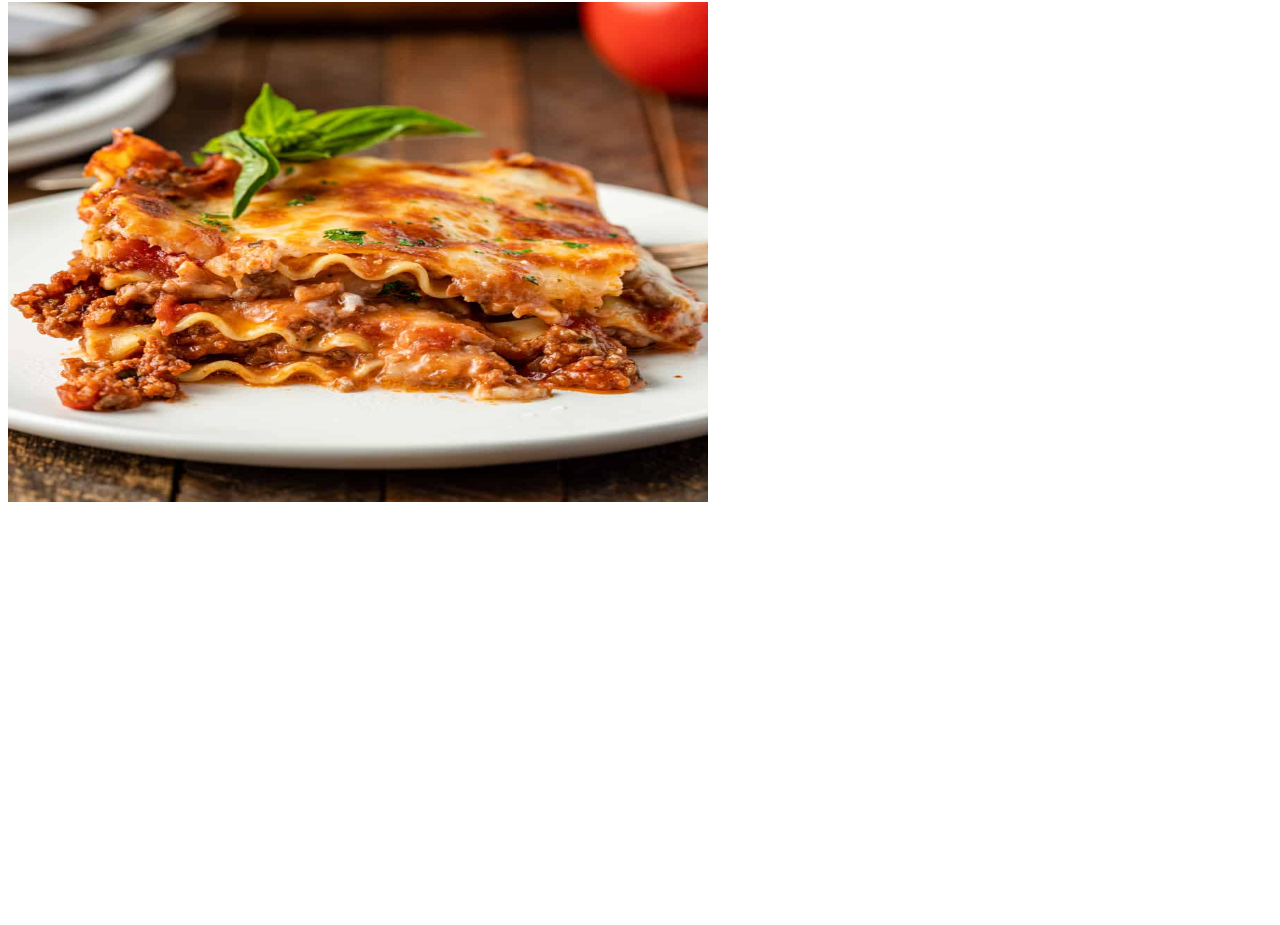
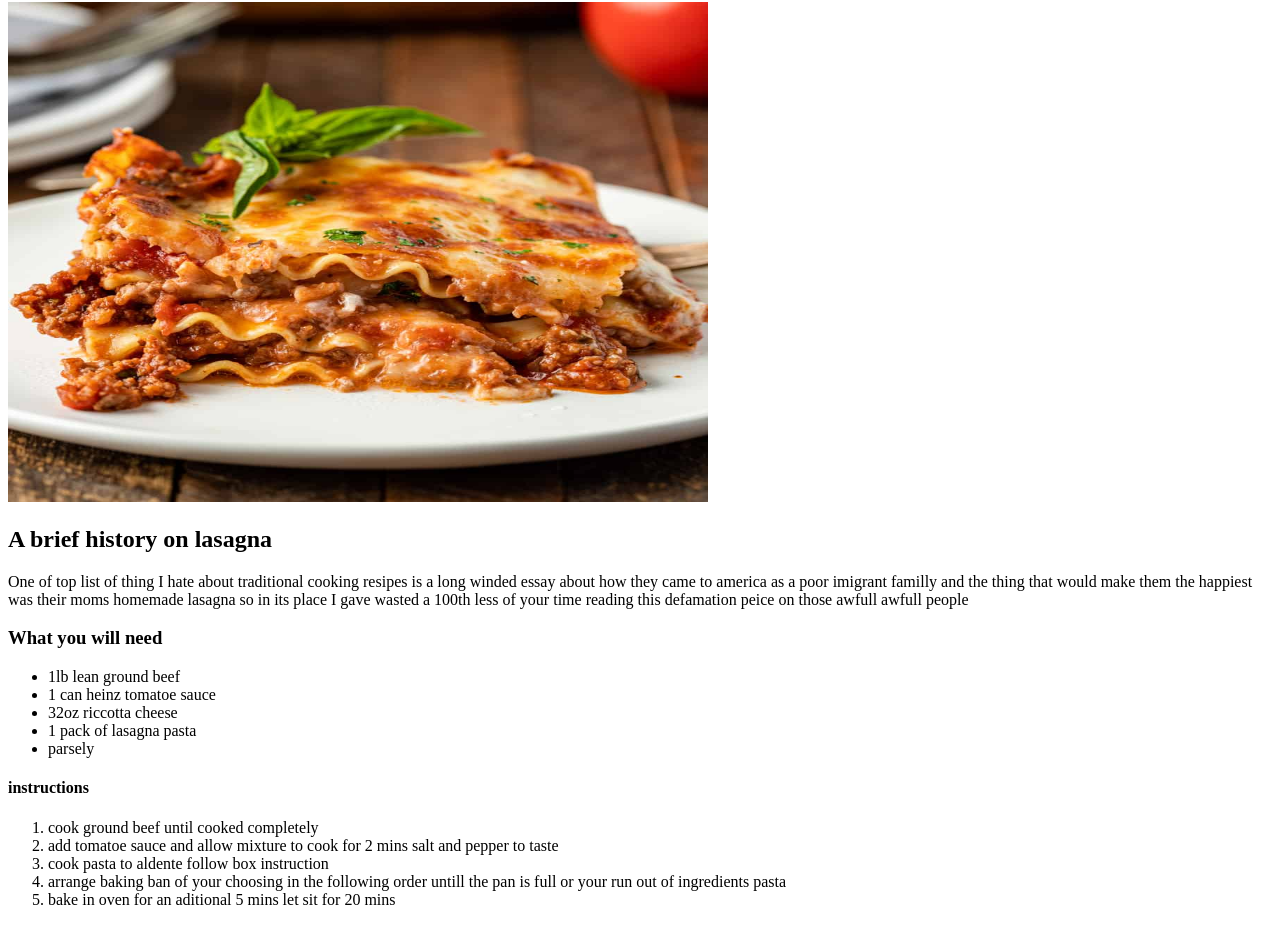
Before and after one commit to kenneth3222/odin-recipes, a plain HTML site: page Recipes/lasagna.html in a window 1280 px wide. Shown: the part 78-1003 px from the top of the page. Before the commit the page ends 800 px from the top, so only its background shows below. Drawn offline with Linux system fonts and the light colour scheme.

Commit message:
finished the lasgana page added cooking instruction and ingredients list.

```diff
--- a/Recipes/lasagna.html
+++ b/Recipes/lasagna.html
@@ -11,6 +11,25 @@
         <img src="../images/lasagna.jpg"
         width="700"
         height="500"/>
-
+    <h2>A brief history on lasagna</h2>
+        <p>One of top list of thing I hate about traditional cooking resipes is a long winded essay about how they came to america as a poor imigrant familly and the thing that would make them the happiest was their moms homemade lasagna so in its place I gave wasted a 100th less of your time reading this defamation peice on those awfull awfull people</p>
+    <h3>What you will need</h3>
+        <p>
+            <ul>
+                <li>1lb lean ground beef</li>
+                <li>1 can heinz tomatoe sauce</li>
+                <li>32oz riccotta cheese</li>
+                <li>1 pack of lasagna pasta</li>
+                <li>parsely</li>
+            </ul>
+        </p>
+    <h4>instructions</h4>
+        <ol>
+            <li>cook ground beef until cooked completely</li>
+            <li>add tomatoe sauce and allow mixture to cook for 2 mins salt and pepper to taste</li>
+            <li>cook pasta to aldente follow box instruction</li>
+            <li>arrange baking ban of your choosing in the following order untill the pan is full or your run out of ingredients pasta </li>
+            <li>bake in oven for an aditional 5 mins let sit for 20 mins</li>
+        </ol>
 </body>
 </html>
```
Also changed, not shown: Recipes/alfredo.html (+3 -0 lines), Recipes/scrambled_eggs.html (+4 -1 lines).
